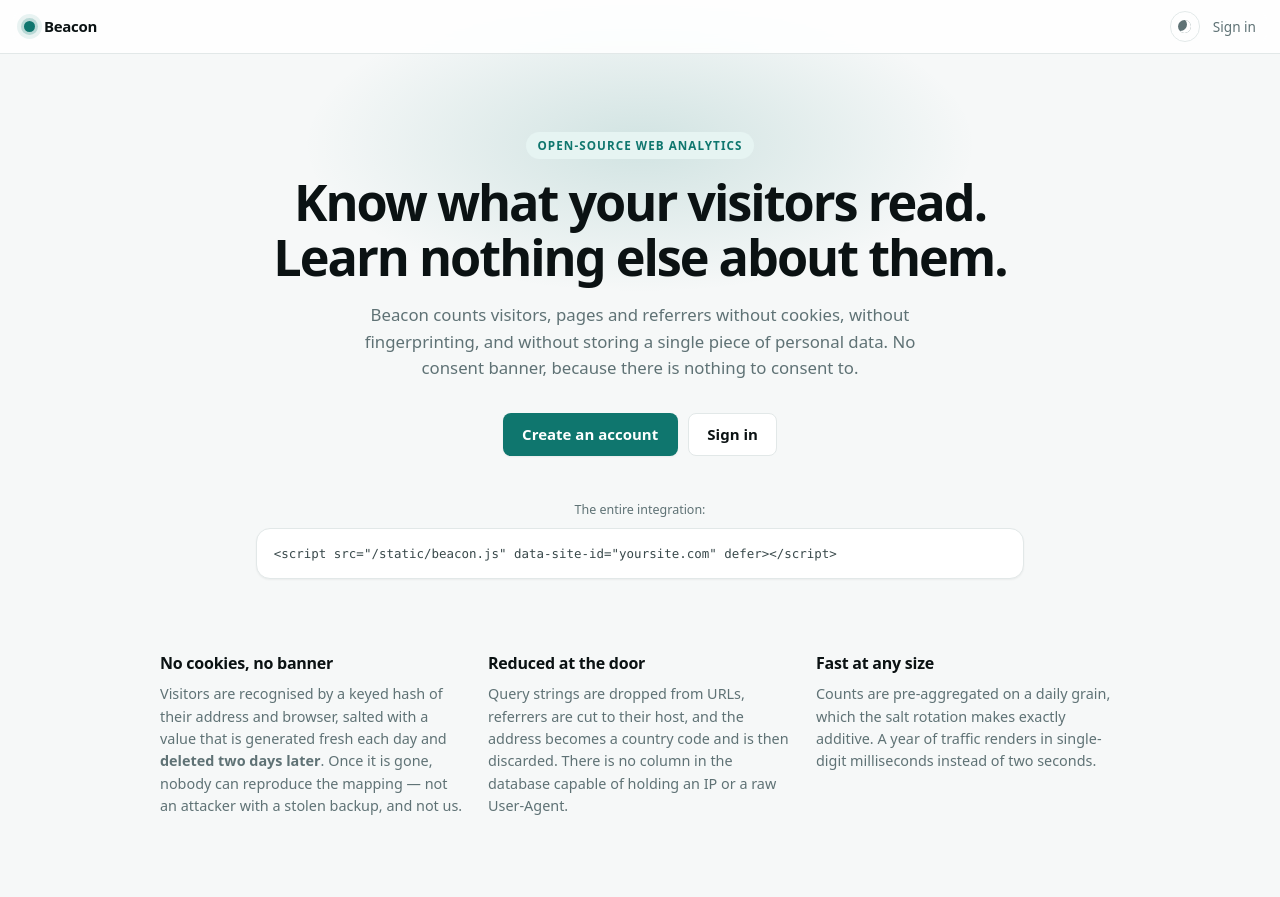
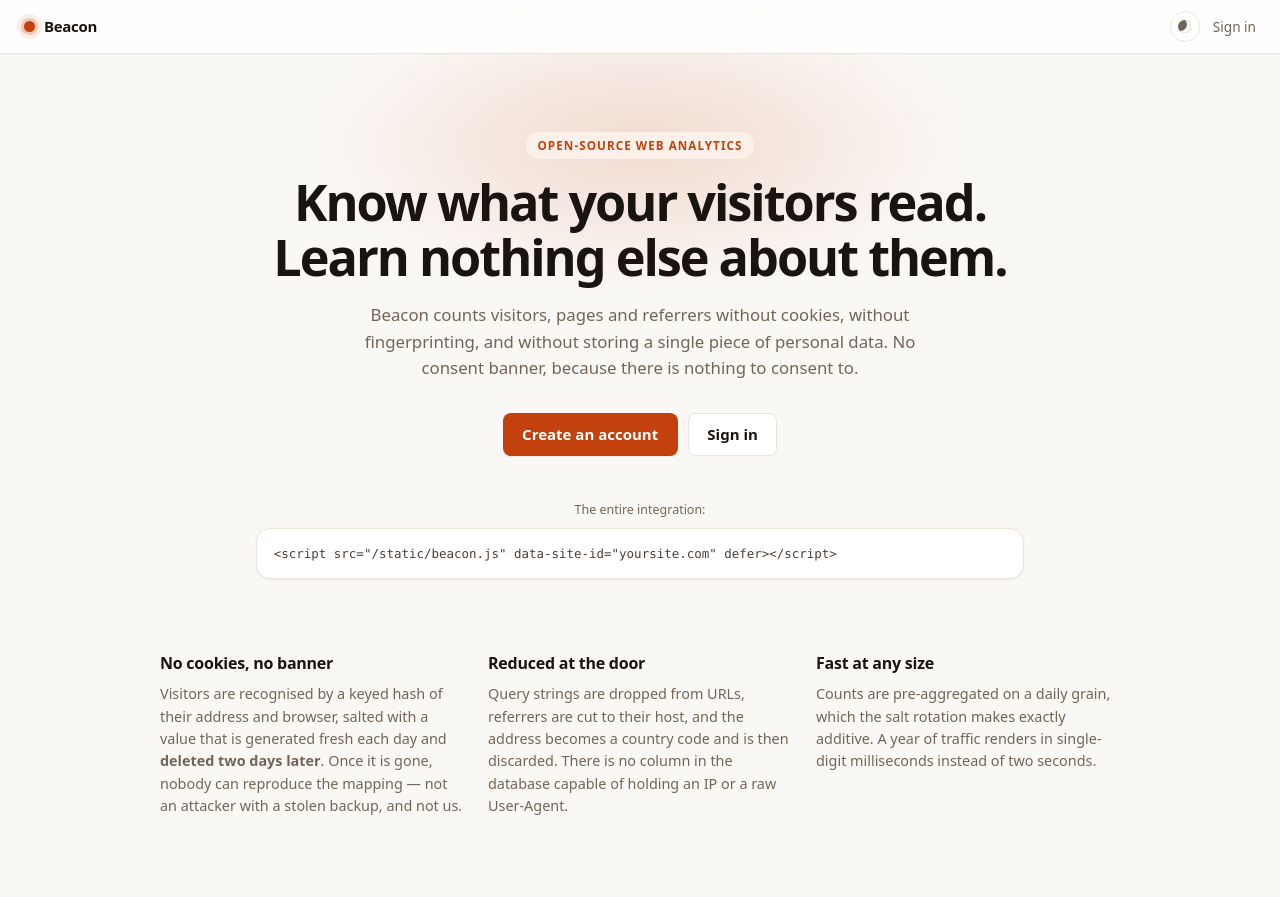
Before and after one commit to albileksi-hub/beacon, a FastAPI app: page / in a window 1280 px wide. Run offline with FastAPI, Linux system fonts and the light colour scheme.

Commit message:
Recolour again, burnt orange on warm neutrals
Another token swap, same three blocks. The neutrals go warm with the
accent rather than staying grey, which is most of what makes it read as
a deliberate palette instead of an orange accent bolted onto a cool one.

Orange is the hue where the --on-accent token earns its keep. A vivid
orange carries white at 2.8:1 and a mid one at 3.6:1, so the obvious
choices for a primary button are all illegible. The light accent is a
burnt #c2410c, which carries white at 5.2:1; the dark accent is #fb923c
with near-black on it at 7.4:1.

Measured against the rendered tokens rather than guessed: every text
pair clears WCAG AA in both themes, the tightest being 5.02:1, which is
better than the teal it replaces managed. --live is a decorative dot
rather than text, so it is held to 3:1 and clears that at 3.6:1.

Co-Authored-By: Claude Opus 5 <noreply@anthropic.com>

```diff
--- a/static/dashboard.css
+++ b/static/dashboard.css
@@ -4,29 +4,29 @@
    preference and once for an explicit toggle -- so both directions win. */
 
 :root {
-  --bg: #f6f8f8;
-  --bg-tint: #eaefef;
+  --bg: #faf8f5;
+  --bg-tint: #f2ece4;
   --panel: #ffffff;
-  --panel-soft: #f1f5f5;
-  --text: #0b1213;
-  --text-soft: #38484a;
-  --muted: #5f7275;
-  --border: #e2e8e8;
-  --border-strong: #cfdada;
-  --accent: #0f766e;
-  --accent-hover: #0c5f59;
-  --accent-soft: #e6f4f2;
-  --accent-line: #a7d8d2;
+  --panel-soft: #f7f2ec;
+  --text: #1a1410;
+  --text-soft: #4a3f36;
+  --muted: #736556;
+  --border: #ebe3d9;
+  --border-strong: #dbcfc0;
+  --accent: #c2410c;
+  --accent-hover: #9a3412;
+  --accent-soft: #fdf0e8;
+  --accent-line: #f3c9ae;
   --on-accent: #ffffff;
-  --up: #0f766e;
+  --up: #15803d;
   --down: #b91c1c;
-  --live: #14b8a6;
+  --live: #ea580c;
   --danger-text: #b0212c;
-  --danger-bg: #fdf2f2;
-  --danger-border: #f6d2d2;
-  --shadow-sm: 0 1px 2px rgba(11, 18, 19, 0.05);
-  --shadow-md: 0 1px 2px rgba(11, 18, 19, 0.04), 0 6px 16px -6px rgba(11, 18, 19, 0.1);
-  --ring: 0 0 0 3px rgba(15, 118, 110, 0.28);
+  --danger-bg: #fdf2f0;
+  --danger-border: #f6d6cc;
+  --shadow-sm: 0 1px 2px rgba(26, 20, 16, 0.05);
+  --shadow-md: 0 1px 2px rgba(26, 20, 16, 0.04), 0 6px 16px -6px rgba(26, 20, 16, 0.1);
+  --ring: 0 0 0 3px rgba(194, 65, 12, 0.28);
 
   --radius: 14px;
   --radius-sm: 8px;
```
Also changed, not shown: other parts of static/dashboard.css (+38 -38 lines), README.md, static/favicon.svg.
